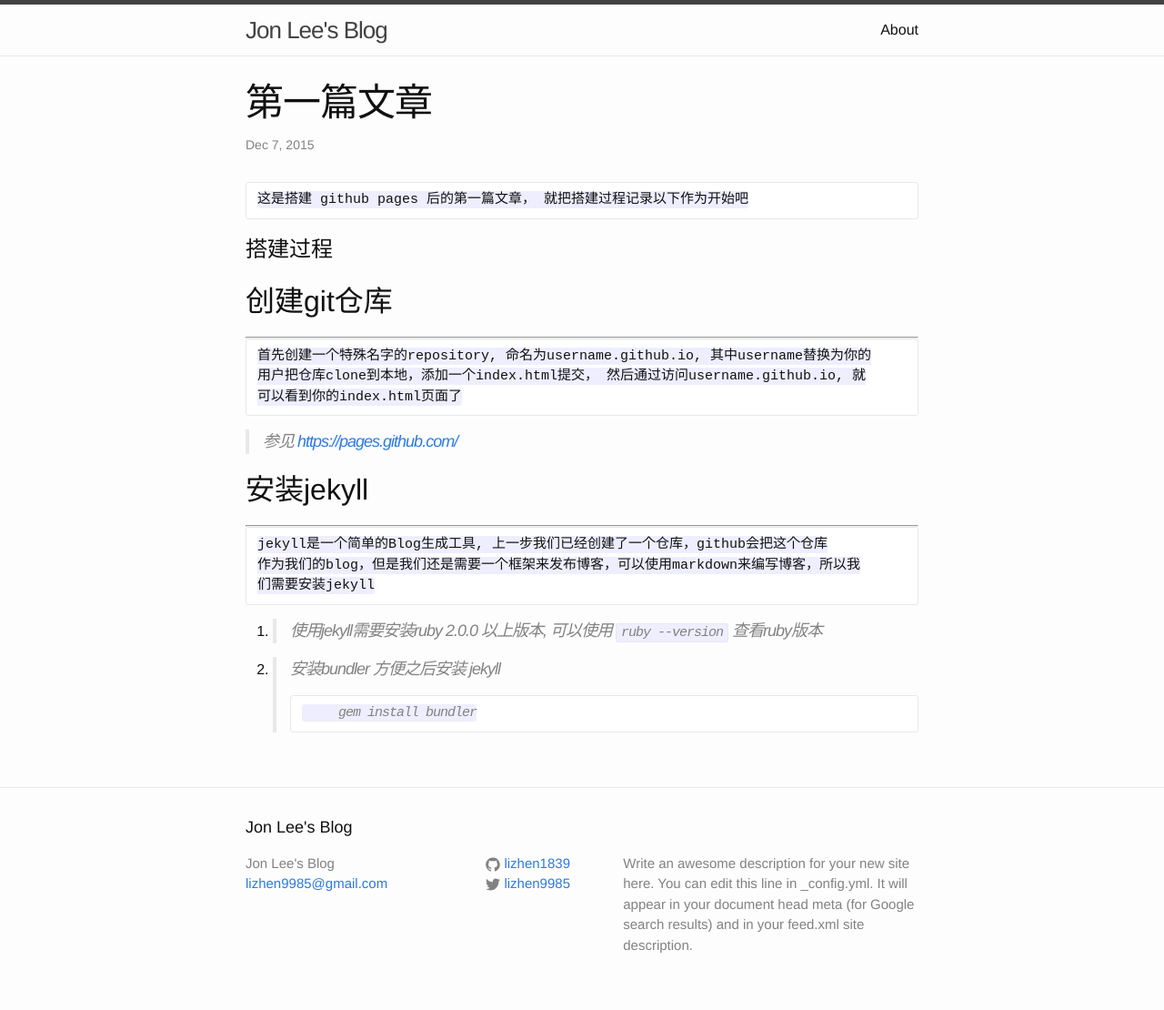
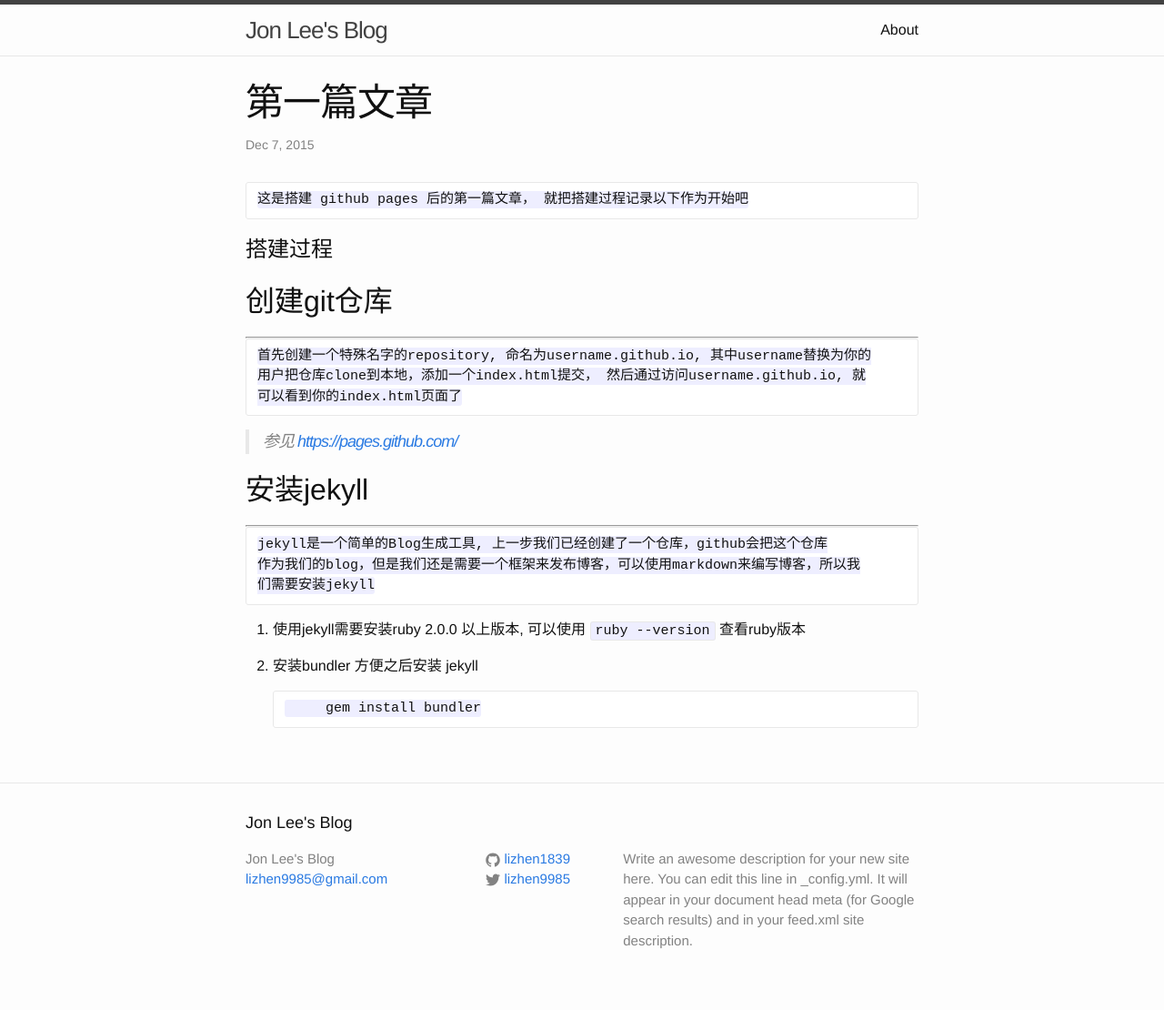
Before and after one commit to lizhen1839/lizhen1839.github.io, a Jekyll site: the page built from _posts/2015-12-07-第一篇文章.markdown, in a window 1280 px wide. Shown: the whole page at 91% size. Built offline with Jekyll 4.4.1, drawn with Linux system fonts in a browser that asks for light colours; Markdown is read by kramdown in place of the engine named in the settings.

Commit message:
修改第一篇文章

````diff
--- a/_posts/2015-12-07-第一篇文章.markdown
+++ b/_posts/2015-12-07-第一篇文章.markdown
@@ -23,9 +23,10 @@
     作为我们的blog，但是我们还是需要一个框架来发布博客，可以使用markdown来编写博客，所以我
     们需要安装jekyll
 
-1. > 使用jekyll需要安装ruby 2.0.0 以上版本, 可以使用 `ruby --version` 查看ruby版本
+1. 使用jekyll需要安装ruby 2.0.0 以上版本, 可以使用 `ruby --version` 查看ruby版本
 
-2. > 安装bundler 方便之后安装 jekyll
+2. 安装bundler 方便之后安装 jekyll
+
     ```
         gem install bundler
     ```
````
